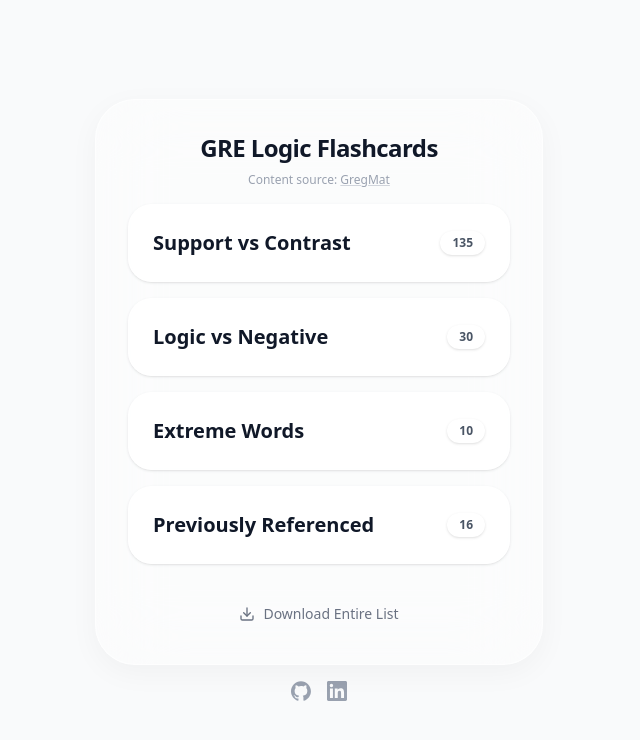
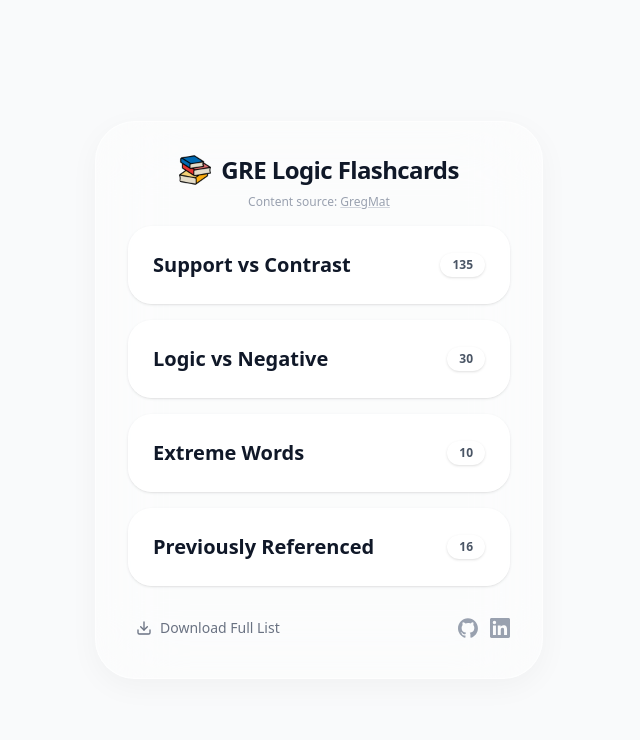
Before and after one commit to AryanShah30/gre-logic-app, a React (Vite) app: page / in a window 1280 px wide. Shown: the top 740 px of the page, without its empty margins (321-961 px from the left). Built offline with nearby package versions, Linux system fonts and the light colour scheme.

Commit message:
ui changes

```diff
--- a/src/components/DeckSelector.tsx
+++ b/src/components/DeckSelector.tsx
@@ -17,7 +17,10 @@ export function DeckSelector({ onSelectMode }: DeckSelectorProps) {
       <div className="w-full max-w-md bg-white/40 backdrop-blur-2xl px-6 py-5 md:px-8 md:py-8 rounded-[2.5rem] shadow-[0_8px_30px_rgb(0,0,0,0.04)] border border-white/60 flex flex-col space-y-3 md:space-y-4 relative z-10">
 
         <div className="text-center mb-4">
+          <div className="flex items-center justify-center gap-2.5">
+            <img src="/favicon-96x96.png" alt="Logo" className="w-8 h-8 rounded-lg" />
             <h2 className="text-2xl font-bold text-gray-900 tracking-tight">GRE Logic Flashcards</h2>
+          </div>
           <p className="text-xs text-gray-400 font-medium mt-2">
             Content source: <a
               href="https://docs.google.com/spreadsheets/d/1jQ3olVKMXJThLp7j_S8Fh6g4sAibD11-vHeMnBKIsFM/edit?gid=0#gid=0"
@@ -82,19 +85,17 @@ export function DeckSelector({ onSelectMode }: DeckSelectorProps) {
           </div>
         </button>
 
-        <div className="pt-4">
+        <div className="pt-2 flex items-center justify-between">
           <a
             href="/Logic Support Contrast List.pdf"
             download
-            className="flex items-center gap-2 text-sm font-medium text-gray-500 hover:text-gray-900 transition-colors px-4 py-2 rounded-full hover:bg-white/50 w-fit mx-auto"
+            className="flex items-center gap-2 text-sm font-medium text-gray-500 hover:text-gray-900 transition-colors px-2 py-2 rounded-full hover:bg-white/50"
           >
             <Download size={16} />
-            Download Entire List
+            Download Full List
           </a>
-        </div>
-      </div>
-      <div className="mt-4 flex items-center justify-center gap-4">
-        {/* GitHub logo */}
+
+          <div className="flex items-center gap-3">
             <a
               href="https://github.com/AryanShah30/gre-logic-app"
               target="_blank"
@@ -106,7 +107,6 @@ export function DeckSelector({ onSelectMode }: DeckSelectorProps) {
                 <path fillRule="evenodd" clipRule="evenodd" d="M48.854 0C21.839 0 0 22 0 49.217c0 21.756 13.993 40.172 33.405 46.69 2.427.49 3.316-1.059 3.316-2.362 0-1.141-.08-5.052-.08-9.127-13.59 2.934-16.42-5.867-16.42-5.867-2.184-5.704-5.42-7.17-5.42-7.17-4.448-3.015.324-3.015.324-3.015 4.934.326 7.523 5.052 7.523 5.052 4.367 7.496 11.404 5.378 14.235 4.074.404-3.178 1.699-5.378 3.074-6.6-10.839-1.141-22.243-5.378-22.243-24.283 0-5.378 1.94-9.778 5.014-13.2-.485-1.222-2.184-6.275.486-13.038 0 0 4.125-1.304 13.426 5.052a46.97 46.97 0 0 1 12.214-1.63c4.125 0 8.33.571 12.213 1.63 9.302-6.356 13.427-5.052 13.427-5.052 2.67 6.763.97 11.816.485 13.038 3.155 3.422 5.015 7.822 5.015 13.2 0 18.905-11.404 23.06-22.324 24.283 1.78 1.548 3.316 4.481 3.316 9.126 0 6.6-.08 11.897-.08 13.526 0 1.304.89 2.853 3.316 2.364 19.412-6.52 33.405-24.935 33.405-46.691C97.707 22 75.788 0 48.854 0z"/>
               </svg>
             </a>
-        {/* LinkedIn logo */}
             <a
               href="https://www.linkedin.com/in/aryanashah/"
               target="_blank"
@@ -120,5 +120,7 @@ export function DeckSelector({ onSelectMode }: DeckSelectorProps) {
             </a>
           </div>
         </div>
+      </div>
+    </div>
   );
 }
```
Lines whose indentation alone changed are shown as unchanged.
